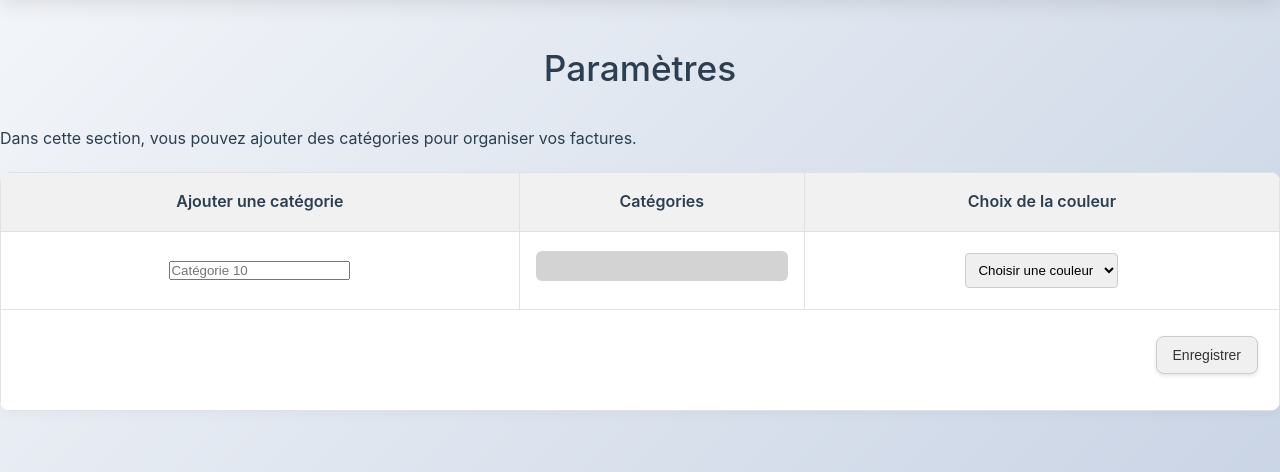
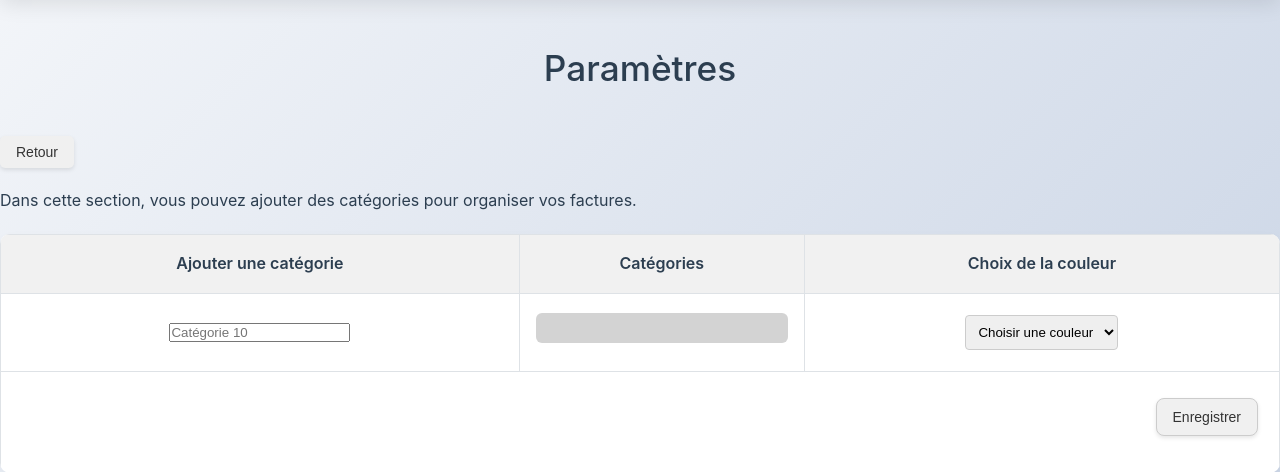
Before and after one commit to LouisMonin/Gestionnaire-Factures, a Flask app: page /parametres in a window 1280 px wide. Shown: the part 111-583 px from the top of the page. Run offline with Flask 3, Linux system fonts and the light colour scheme.

Commit message:
mise à jour catégories

```diff
--- a/gestion_factures/static/style.css
+++ b/gestion_factures/static/style.css
@@ -1597,3 +1597,16 @@ button.full {
   box-sizing: border-box;
   transition: background-color 0.3s ease;
 }
+
+.btn-retour {
+  background-color: #f0f0f0;
+  border: none;
+  color: #333;
+  padding: 8px 16px;
+  border-radius: 5px;
+  cursor: pointer;
+}
+
+.btn-retour:hover {
+  background-color: #ddd;
+}
--- a/gestion_factures/templates/parametres.html
+++ b/gestion_factures/templates/parametres.html
@@ -10,6 +10,7 @@
     {% include 'header.html' %}
 
     <h1>Paramètres</h1>
+    <button class="btn-retour" onclick="history.back()">Retour</button>
     <p>Dans cette section, vous pouvez ajouter des catégories pour organiser vos factures.</p>
 
 <table id = "categories-table">
```
Also changed, not shown: gestion_factures/categories.db, gestion_factures/factures.db, 1 other file.
